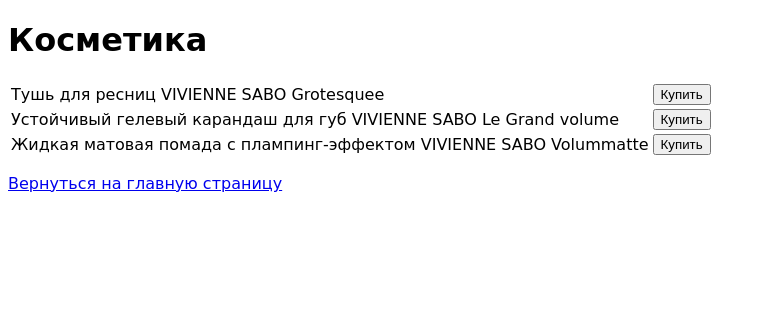
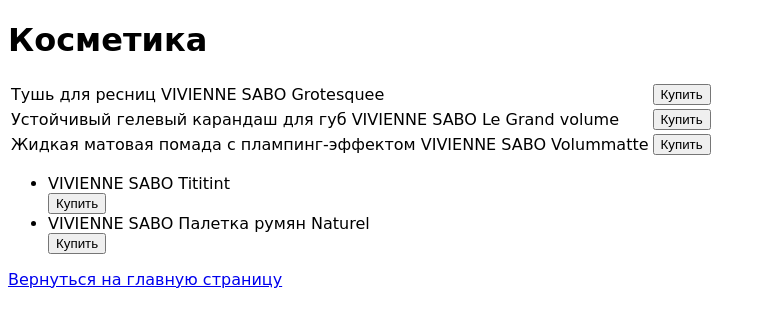
Before and after one commit to kurbiself/urban_18, a Django app: page /platform/cosmetics/ in a window 1280 px wide. Shown: the top 327 px of the page, without its empty margins (0-765 px from the left). Run offline with Django 5.2, Linux system fonts and the light colour scheme.

Commit message:
Add HW №3 from module 18 (add templates)

```diff
--- a/task3/views.py
+++ b/task3/views.py
@@ -17,4 +17,6 @@ class CosmeticsTemplate(TemplateView):
         'mascara': 'Тушь для ресниц VIVIENNE SABO Grotesquee',
         'pomade': 'Жидкая матовая помада с плампинг-эффектом VIVIENNE SABO Volummatte',
         'pencil': 'Устойчивый гелевый карандаш для губ VIVIENNE SABO Le Grand volume',
+        'tint': 'VIVIENNE SABO Tititint',
+        'blush': ' VIVIENNE SABO Палетка румян  Naturel',
     }
--- a/templates/third_task/cosmetics.html
+++ b/templates/third_task/cosmetics.html
@@ -23,6 +23,12 @@
                 <td><button>Купить</button></td>
             </tr>
         </table>
+        <ul>
+             <li>{{tint}}</li>
+            <td><button>Купить</button></td>
+            <li>{{blush}}</li>
+            <td><button>Купить</button></td>
+        </ul>
         <p>
             <a href="/platform">
                 Вернуться на главную страницу
```
